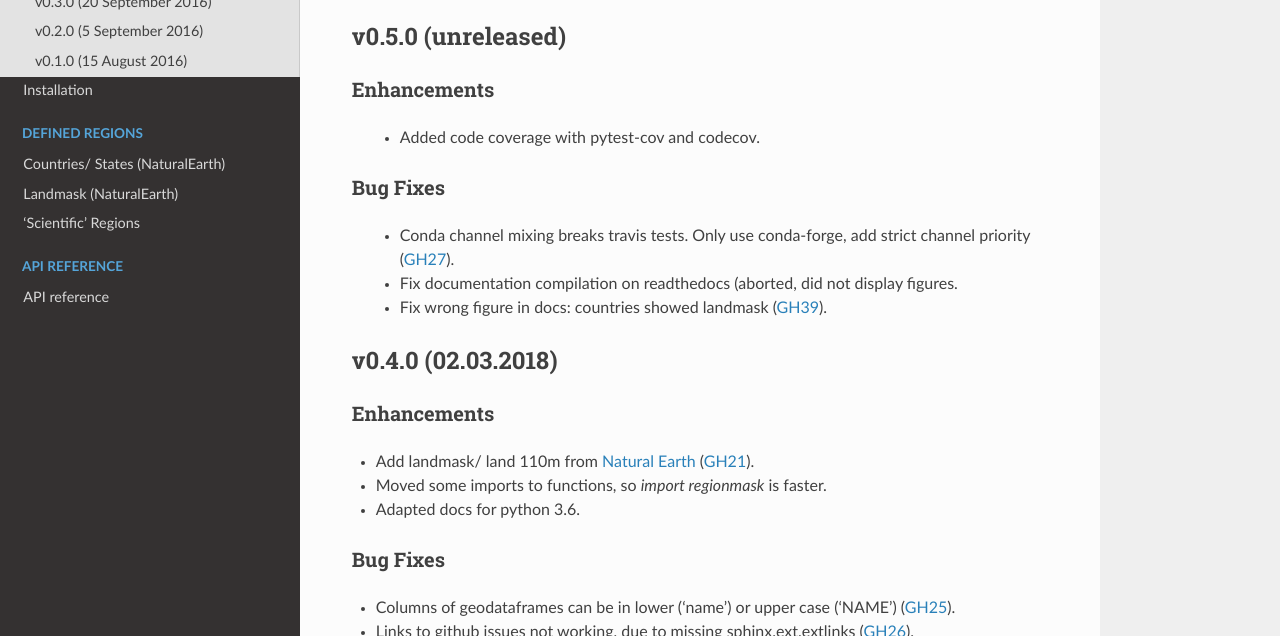
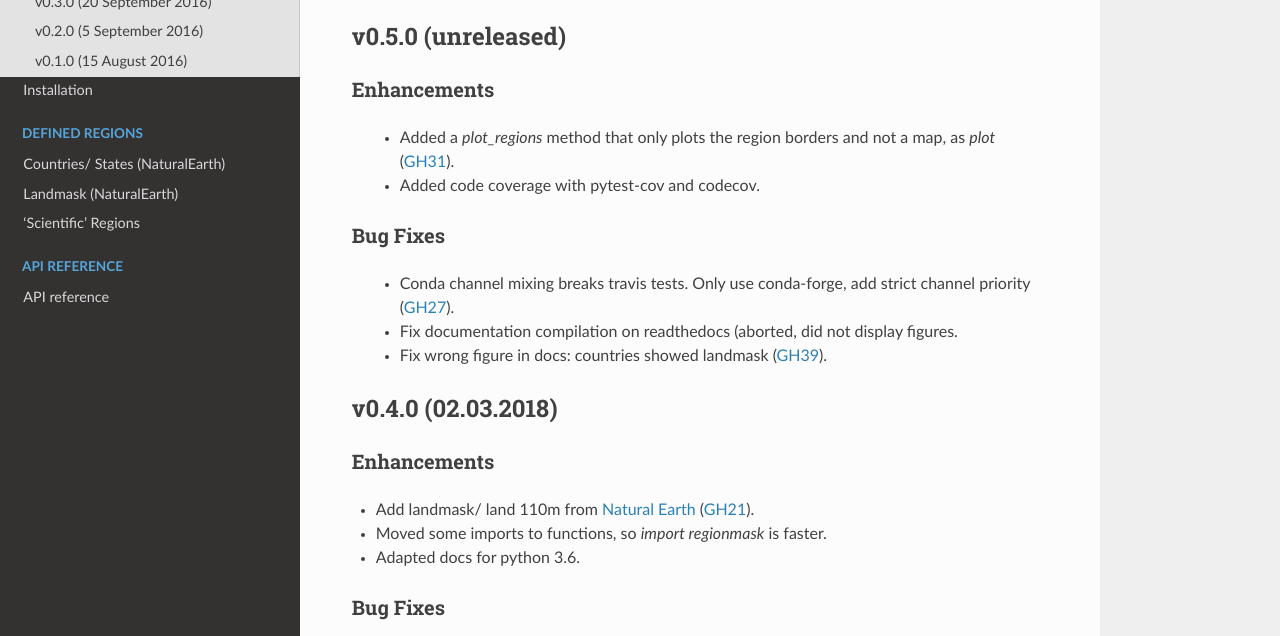
Before and after one commit to regionmask/regionmask, a Sphinx documentation site: the page built from docs/whats_new.rst, in a window 1280 px wide and 900 px high, cut to the strip 264-900 px from the top of the window. Built offline with Sphinx 7.4.7 and the Read the Docs theme 2.0.0, drawn with Linux system fonts in a browser that asks for light colours; pages that are not in the unit, such as notebooks, are missing from menus.

Commit message:
whats new

```diff
--- a/docs/whats_new.rst
+++ b/docs/whats_new.rst
@@ -15,6 +15,8 @@ v0.5.0 (unreleased)
 
 Enhancements
 ~~~~~~~~~~~~
+ - Added a `plot_regions` method that only plots the region borders and not a map,
+   as `plot` (:issue:`31`).
  - Added code coverage with pytest-cov and codecov.
 
 Bug Fixes
```
